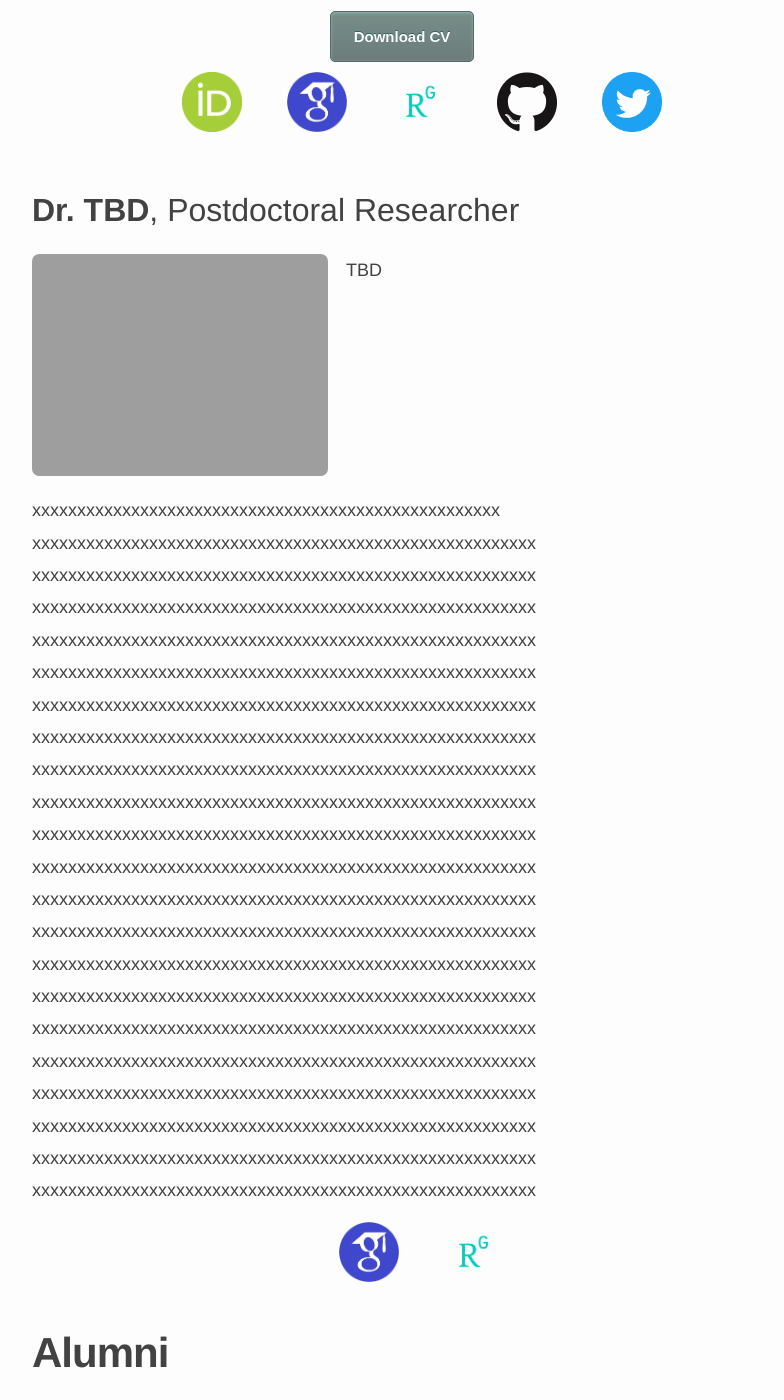
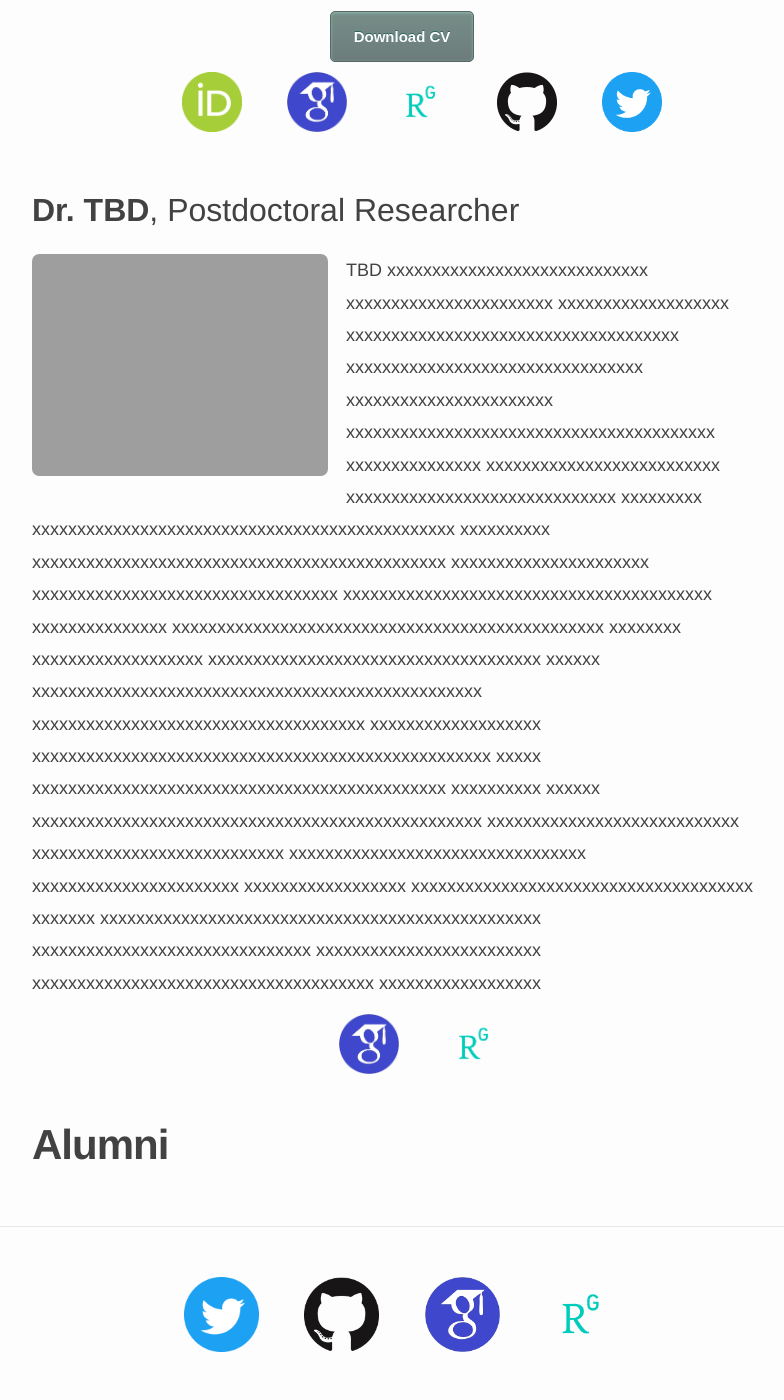
Before and after one commit to rfitak/FitakLab, a Jekyll site: the page built from _pages/team/index.md, in a window 1280 px wide and 1400 px high, scrolled down 1218 px. Shown: the whole window, without its empty margins (238-1022 px from the left). Built offline with Jekyll 4.4.1, drawn with Linux system fonts in a browser that asks for light colours; nearby versions of some CDN libraries.

Commit message:
fourth commit

```diff
--- a/_data/team.yml
+++ b/_data/team.yml
@@ -36,26 +36,26 @@
   researchgate: https://www.researchgate.net/profile/TBD_TBD
   scholar: https://scholar.google.ca/citations?hl=en&user=5Jig5G4AAAAJ
   bio: >
-    TBD xxxxxxxxxxxxxxxxxxxxxxxxxxxxxxxxxxxxxxxxxxxxxxxxxxxx
-    xxxxxxxxxxxxxxxxxxxxxxxxxxxxxxxxxxxxxxxxxxxxxxxxxxxxxxxx
-    xxxxxxxxxxxxxxxxxxxxxxxxxxxxxxxxxxxxxxxxxxxxxxxxxxxxxxxx
-    xxxxxxxxxxxxxxxxxxxxxxxxxxxxxxxxxxxxxxxxxxxxxxxxxxxxxxxx
-    xxxxxxxxxxxxxxxxxxxxxxxxxxxxxxxxxxxxxxxxxxxxxxxxxxxxxxxx
-    xxxxxxxxxxxxxxxxxxxxxxxxxxxxxxxxxxxxxxxxxxxxxxxxxxxxxxxx
-    xxxxxxxxxxxxxxxxxxxxxxxxxxxxxxxxxxxxxxxxxxxxxxxxxxxxxxxx
-    xxxxxxxxxxxxxxxxxxxxxxxxxxxxxxxxxxxxxxxxxxxxxxxxxxxxxxxx
-    xxxxxxxxxxxxxxxxxxxxxxxxxxxxxxxxxxxxxxxxxxxxxxxxxxxxxxxx
-    xxxxxxxxxxxxxxxxxxxxxxxxxxxxxxxxxxxxxxxxxxxxxxxxxxxxxxxx
-    xxxxxxxxxxxxxxxxxxxxxxxxxxxxxxxxxxxxxxxxxxxxxxxxxxxxxxxx
-    xxxxxxxxxxxxxxxxxxxxxxxxxxxxxxxxxxxxxxxxxxxxxxxxxxxxxxxx
-    xxxxxxxxxxxxxxxxxxxxxxxxxxxxxxxxxxxxxxxxxxxxxxxxxxxxxxxx
-    xxxxxxxxxxxxxxxxxxxxxxxxxxxxxxxxxxxxxxxxxxxxxxxxxxxxxxxx
-    xxxxxxxxxxxxxxxxxxxxxxxxxxxxxxxxxxxxxxxxxxxxxxxxxxxxxxxx
-    xxxxxxxxxxxxxxxxxxxxxxxxxxxxxxxxxxxxxxxxxxxxxxxxxxxxxxxx
-    xxxxxxxxxxxxxxxxxxxxxxxxxxxxxxxxxxxxxxxxxxxxxxxxxxxxxxxx
-    xxxxxxxxxxxxxxxxxxxxxxxxxxxxxxxxxxxxxxxxxxxxxxxxxxxxxxxx
-    xxxxxxxxxxxxxxxxxxxxxxxxxxxxxxxxxxxxxxxxxxxxxxxxxxxxxxxx
-    xxxxxxxxxxxxxxxxxxxxxxxxxxxxxxxxxxxxxxxxxxxxxxxxxxxxxxxx
-    xxxxxxxxxxxxxxxxxxxxxxxxxxxxxxxxxxxxxxxxxxxxxxxxxxxxxxxx
-    xxxxxxxxxxxxxxxxxxxxxxxxxxxxxxxxxxxxxxxxxxxxxxxxxxxxxxxx<br>
+    TBD xxxxxxxxxxxxxxxxxxxxxxxxxxxxx xxxxxxxxxxxxxxxxxxxxxxx
+    xxxxxxxxxxxxxxxxxxx xxxxxxxxxxxxxxxxxxxxxxxxxxxxxxxxxxxxx
+    xxxxxxxxxxxxxxxxxxxxxxxxxxxxxxxxx xxxxxxxxxxxxxxxxxxxxxxx
+    xxxxxxxxxxxxxxxxxxxxxxxxxxxxxxxxxxxxxxxxx xxxxxxxxxxxxxxx
+    xxxxxxxxxxxxxxxxxxxxxxxxxx xxxxxxxxxxxxxxxxxxxxxxxxxxxxxx
+    xxxxxxxxx xxxxxxxxxxxxxxxxxxxxxxxxxxxxxxxxxxxxxxxxxxxxxxx
+    xxxxxxxxxx xxxxxxxxxxxxxxxxxxxxxxxxxxxxxxxxxxxxxxxxxxxxxx
+    xxxxxxxxxxxxxxxxxxxxxx xxxxxxxxxxxxxxxxxxxxxxxxxxxxxxxxxx
+    xxxxxxxxxxxxxxxxxxxxxxxxxxxxxxxxxxxxxxxxx xxxxxxxxxxxxxxx
+    xxxxxxxxxxxxxxxxxxxxxxxxxxxxxxxxxxxxxxxxxxxxxxxx xxxxxxxx
+    xxxxxxxxxxxxxxxxxxx xxxxxxxxxxxxxxxxxxxxxxxxxxxxxxxxxxxxx
+    xxxxxx xxxxxxxxxxxxxxxxxxxxxxxxxxxxxxxxxxxxxxxxxxxxxxxxxx
+    xxxxxxxxxxxxxxxxxxxxxxxxxxxxxxxxxxxxx xxxxxxxxxxxxxxxxxxx
+    xxxxxxxxxxxxxxxxxxxxxxxxxxxxxxxxxxxxxxxxxxxxxxxxxxx xxxxx
+    xxxxxxxxxxxxxxxxxxxxxxxxxxxxxxxxxxxxxxxxxxxxxx xxxxxxxxxx
+    xxxxxx xxxxxxxxxxxxxxxxxxxxxxxxxxxxxxxxxxxxxxxxxxxxxxxxxx
+    xxxxxxxxxxxxxxxxxxxxxxxxxxxx xxxxxxxxxxxxxxxxxxxxxxxxxxxx
+    xxxxxxxxxxxxxxxxxxxxxxxxxxxxxxxxx xxxxxxxxxxxxxxxxxxxxxxx
+    xxxxxxxxxxxxxxxxxx xxxxxxxxxxxxxxxxxxxxxxxxxxxxxxxxxxxxxx
+    xxxxxxx xxxxxxxxxxxxxxxxxxxxxxxxxxxxxxxxxxxxxxxxxxxxxxxxx
+    xxxxxxxxxxxxxxxxxxxxxxxxxxxxxxx xxxxxxxxxxxxxxxxxxxxxxxxx
+    xxxxxxxxxxxxxxxxxxxxxxxxxxxxxxxxxxxxxx xxxxxxxxxxxxxxxxxx<br>
   photo: team/wolverine.jpg
```
